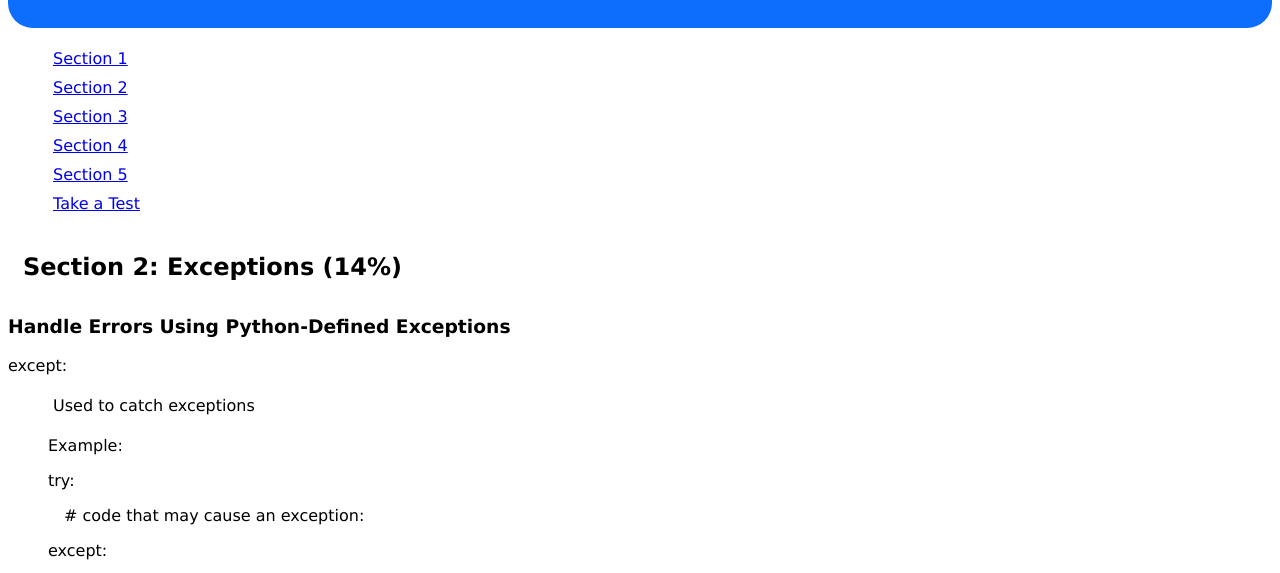
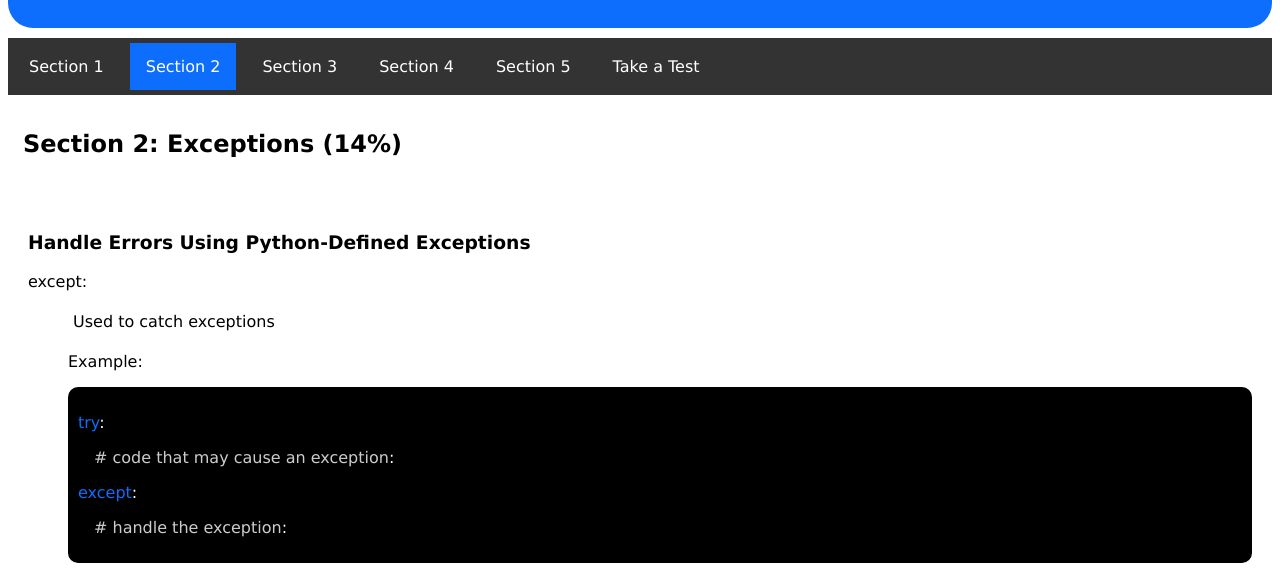
Before and after one commit to Dhara1978/pcap_questions, a plain HTML site: page section2.html in a window 1280 px wide. Shown: the part 200-773 px from the top of the page. Drawn offline with Linux system fonts and the light colour scheme.

Commit message:
Add files via upload

```diff
--- a/style.css
+++ b/style.css
@@ -56,13 +56,83 @@ img {
     height: auto;
 }
 
-button {
+.href_button {
 	font-size: 16px;
 	font-family: Verdana;
+	text-align:center;
 	color: #FFFFFF;
 	background-color: #0D6EFD;
 	padding: 10px;
 	border-radius: 10px;
 	display: block;
-	margin: 0 auto;
+	margin: 10px auto;
 	}
+
+.code_example {
+	color: #FFFFFF;
+	background-color: #000000;
+	border-radius: 10px;
+	padding: 10px;
+	}
+
+.blue_font {
+	color: #0D6EFD;
+	}
+
+.yellow_font {
+	color: #FFFF00;
+	}
+
+.orange_font {
+	color: #FF6600;
+	}
+
+.grey_font {
+	color: #CCCCCC;
+	}
+
+.green_font {
+	color: #009933;
+	}
+
+.purple_font {
+	color: #3333CC;
+	}
+
+.section_notes {
+	padding: 20px;
+	}
+
+.nav_div {
+	margin: 10px auto;
+	}
+
+.nav_ul {
+	list-style-type: none;
+	margin: 0;
+	padding: 0;
+	overflow: hidden;
+	background-color: #333;
+	}
+
+.nav_li {
+	float: left;
+	}
+
+.nav_li a {
+	display: block;
+    color: white;
+    text-align: center;
+    padding: 14px 16px;
+    text-decoration: none;
+	}
+
+/* Change the link color to #111 (black) on hover */
+.nav_li a:hover {
+  background-color: #111;
+	}
+
+/* Change color of active nav link */
+.active {
+  background-color: #0D6EFD;
+}
```
